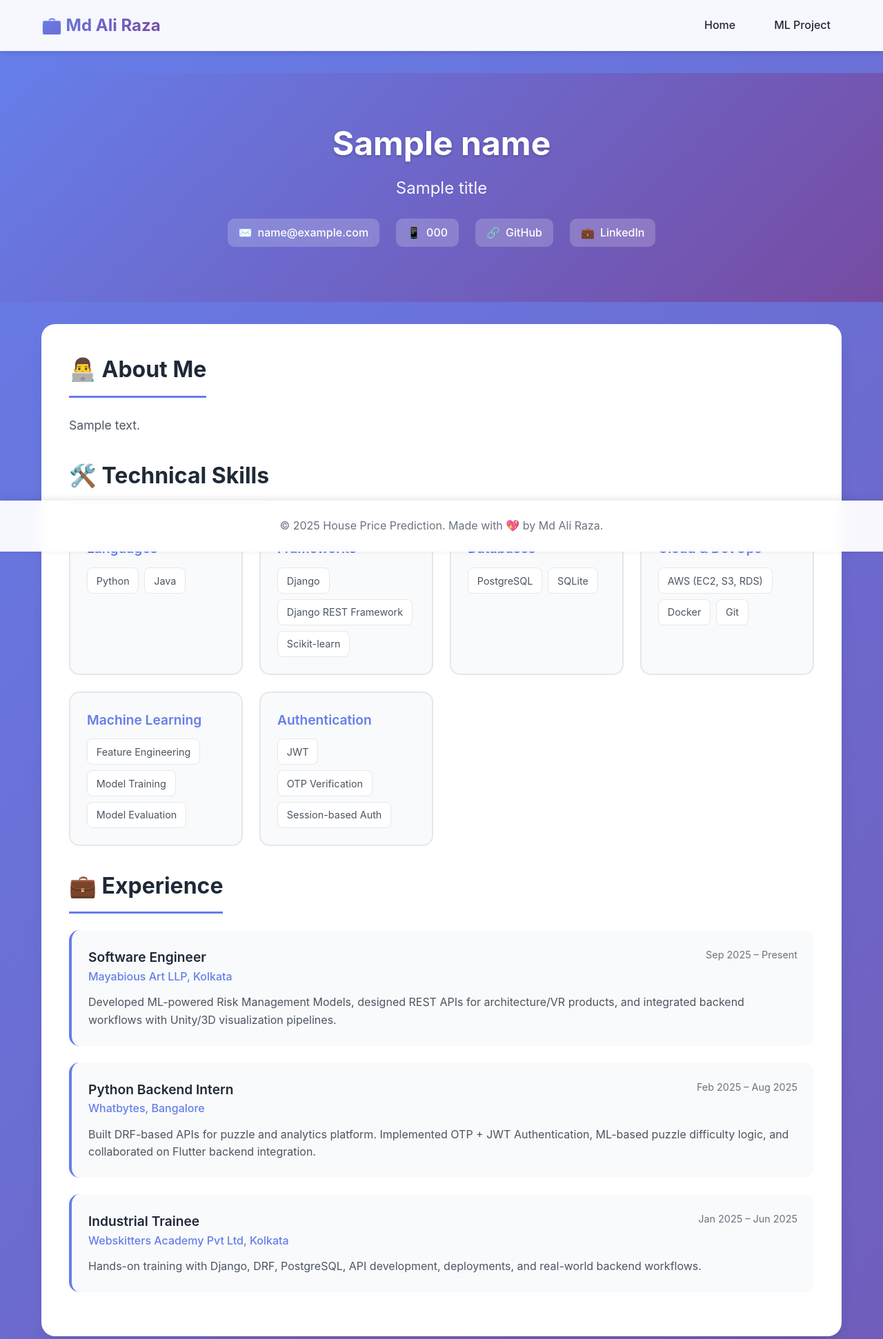
After one commit to Mdaliraza1/House-Price-Prediction-Using-RF, a Django app: template myapp/templates/portfolio_home.html in a window 1280 px wide. The commit adds this page. Shown: the top 1942 px of the page at 69% size. Run offline with Django 5.2, Linux system fonts and the light colour scheme; the template is opened without the code that fills it: most values are stand-ins (such as "Sample title", 1, 10 or a date in 2020).

Commit message:
Add portfolio homepage with professional CV showcase and ML project navigation

```diff
--- a/myapp/static/css/style.css
+++ b/myapp/static/css/style.css
@@ -73,11 +73,20 @@ body {
     color: var(--text-primary);
     text-decoration: none;
     font-weight: 500;
-    transition: color 0.3s ease;
+    transition: all 0.3s ease;
+    padding: 0.5rem 1rem;
+    border-radius: 8px;
 }
 
 .nav-link:hover {
     color: var(--primary-color);
+    background: rgba(102, 126, 234, 0.1);
+}
+
+.nav-link.active {
+    color: var(--primary-color);
+    background: rgba(102, 126, 234, 0.15);
+    font-weight: 600;
 }
 
 /* Main Content */
--- a/myapp/templates/base.html
+++ b/myapp/templates/base.html
@@ -11,9 +11,10 @@
 <body>
     <header class="header">
         <div class="container">
-            <h1 class="logo">🏠 House Price Predictor</h1>
+            <h1 class="logo">💼 Md Ali Raza</h1>
             <nav class="nav">
-                <a href="/" class="nav-link">Home</a>
+                <a href="{% url 'myapp:portfolio_home' %}" class="nav-link">Home</a>
+                <a href="{% url 'myapp:predict_price' %}" class="nav-link">ML Project</a>
             </nav>
         </div>
     </header>
--- /dev/null
+++ b/myapp/templates/portfolio_home.html
@@ -0,0 +1,524 @@
+{% extends 'base.html' %}
+{% load static %}
+
+{% block title %}{{ name }} - Portfolio{% endblock %}
+
+{% block extra_css %}
+<style>
+    /* Portfolio-specific styles */
+    .portfolio-hero {
+        background: linear-gradient(135deg, #667eea 0%, #764ba2 100%);
+        color: white;
+        padding: 4rem 0 3rem;
+        text-align: center;
+    }
+
+    .profile-section {
+        margin-bottom: 2rem;
+    }
+
+    .profile-name {
+        font-size: 3rem;
+        font-weight: 700;
+        margin-bottom: 0.5rem;
+        text-shadow: 0 2px 4px rgba(0, 0, 0, 0.2);
+    }
+
+    .profile-title {
+        font-size: 1.5rem;
+        opacity: 0.95;
+        margin-bottom: 1.5rem;
+    }
+
+    .contact-links {
+        display: flex;
+        justify-content: center;
+        gap: 1.5rem;
+        flex-wrap: wrap;
+        margin-top: 1.5rem;
+    }
+
+    .contact-link {
+        display: flex;
+        align-items: center;
+        gap: 0.5rem;
+        color: white;
+        text-decoration: none;
+        padding: 0.5rem 1rem;
+        background: rgba(255, 255, 255, 0.2);
+        backdrop-filter: blur(10px);
+        border-radius: 10px;
+        transition: all 0.3s ease;
+        font-weight: 500;
+    }
+
+    .contact-link:hover {
+        background: rgba(255, 255, 255, 0.3);
+        transform: translateY(-2px);
+    }
+
+    .content-section {
+        background: white;
+        border-radius: 20px;
+        padding: 2.5rem;
+        margin: 2rem auto;
+        max-width: 1200px;
+        box-shadow: 0 20px 25px -5px rgba(0, 0, 0, 0.1);
+    }
+
+    .section-title {
+        font-size: 2rem;
+        font-weight: 700;
+        color: #1f2937;
+        margin-bottom: 1.5rem;
+        padding-bottom: 0.75rem;
+        border-bottom: 3px solid #667eea;
+        display: inline-block;
+    }
+
+    .summary-text {
+        font-size: 1.1rem;
+        line-height: 1.8;
+        color: #4b5563;
+        margin-bottom: 2rem;
+    }
+
+    .skills-grid {
+        display: grid;
+        grid-template-columns: repeat(auto-fit, minmax(250px, 1fr));
+        gap: 1.5rem;
+        margin-bottom: 2rem;
+    }
+
+    .skill-category {
+        background: #f9fafb;
+        padding: 1.5rem;
+        border-radius: 15px;
+        border: 2px solid #e5e7eb;
+        transition: all 0.3s ease;
+    }
+
+    .skill-category:hover {
+        border-color: #667eea;
+        transform: translateY(-3px);
+        box-shadow: 0 10px 15px -3px rgba(0, 0, 0, 0.1);
+    }
+
+    .skill-category-title {
+        font-size: 1.2rem;
+        font-weight: 600;
+        color: #667eea;
+        margin-bottom: 0.75rem;
+    }
+
+    .skill-items {
+        display: flex;
+        flex-wrap: wrap;
+        gap: 0.5rem;
+    }
+
+    .skill-tag {
+        background: white;
+        padding: 0.4rem 0.8rem;
+        border-radius: 8px;
+        font-size: 0.9rem;
+        color: #4b5563;
+        border: 1px solid #e5e7eb;
+    }
+
+    .projects-section {
+        margin-top: 3rem;
+    }
+
+    .projects-grid {
+        display: grid;
+        grid-template-columns: repeat(auto-fit, minmax(300px, 1fr));
+        gap: 2rem;
+        margin-top: 2rem;
+    }
+
+    .project-card {
+        background: linear-gradient(135deg, #667eea 0%, #764ba2 100%);
+        border-radius: 20px;
+        padding: 2rem;
+        color: white;
+        transition: all 0.3s ease;
+        cursor: pointer;
+        text-decoration: none;
+        display: block;
+        box-shadow: 0 10px 15px -3px rgba(0, 0, 0, 0.1);
+    }
+
+    .project-card:hover {
+        transform: translateY(-5px);
+        box-shadow: 0 20px 25px -5px rgba(0, 0, 0, 0.2);
+    }
+
+    .project-icon {
+        font-size: 3rem;
+        margin-bottom: 1rem;
+    }
+
+    .project-name {
+        font-size: 1.5rem;
+        font-weight: 700;
+        margin-bottom: 0.75rem;
+    }
+
+    .project-description {
+        font-size: 1rem;
+        opacity: 0.95;
+        line-height: 1.6;
+        margin-bottom: 1rem;
+    }
+
+    .project-tech {
+        display: flex;
+        flex-wrap: wrap;
+        gap: 0.5rem;
+        margin-top: 1rem;
+    }
+
+    .tech-badge {
+        background: rgba(255, 255, 255, 0.2);
+        backdrop-filter: blur(10px);
+        padding: 0.3rem 0.8rem;
+        border-radius: 8px;
+        font-size: 0.85rem;
+        font-weight: 500;
+    }
+
+    .cta-button {
+        display: inline-flex;
+        align-items: center;
+        gap: 0.5rem;
+        background: white;
+        color: #667eea;
+        padding: 0.5rem 1rem;
+        border-radius: 10px;
+        font-weight: 600;
+        margin-top: 1rem;
+        transition: all 0.3s ease;
+    }
+
+    .project-card:hover .cta-button {
+        background: #f9fafb;
+        transform: translateX(5px);
+    }
+
+    .experience-section {
+        margin-top: 2rem;
+    }
+
+    .experience-item {
+        background: #f9fafb;
+        padding: 1.5rem;
+        border-radius: 15px;
+        margin-bottom: 1.5rem;
+        border-left: 4px solid #667eea;
+    }
+
+    .experience-header {
+        display: flex;
+        justify-content: space-between;
+        align-items: flex-start;
+        margin-bottom: 0.75rem;
+        flex-wrap: wrap;
+        gap: 0.5rem;
+    }
+
+    .experience-role {
+        font-size: 1.2rem;
+        font-weight: 600;
+        color: #1f2937;
+    }
+
+    .experience-company {
+        color: #667eea;
+        font-weight: 500;
+    }
+
+    .experience-duration {
+        color: #6b7280;
+        font-size: 0.9rem;
+    }
+
+    .experience-description {
+        color: #4b5563;
+        line-height: 1.6;
+    }
+
+    @media (max-width: 768px) {
+        .profile-name {
+            font-size: 2rem;
+        }
+
+        .profile-title {
+            font-size: 1.2rem;
+        }
+
+        .content-section {
+            padding: 1.5rem;
+        }
+
+        .section-title {
+            font-size: 1.5rem;
+        }
+
+        .contact-links {
+            flex-direction: column;
+            align-items: center;
+        }
+
+        .projects-grid {
+            grid-template-columns: 1fr;
+        }
+    }
+</style>
+{% endblock %}
+
+{% block content %}
+<div class="portfolio-hero">
+    <div class="container">
+        <div class="profile-section">
+            <h1 class="profile-name">{{ name }}</h1>
+            <p class="profile-title">{{ title }}</p>
+
+            <div class="contact-links">
+                <a href="mailto:{{ email }}" class="contact-link">
+                    <span>✉️</span>
+                    <span>{{ email }}</span>
+                </a>
+                <a href="tel:{{ phone }}" class="contact-link">
+                    <span>📱</span>
+                    <span>{{ phone }}</span>
+                </a>
+                <a href="https://github.com/{{ github }}" target="_blank" class="contact-link">
+                    <span>🔗</span>
+                    <span>GitHub</span>
+                </a>
+                <a href="https://linkedin.com/in/{{ linkedin }}" target="_blank" class="contact-link">
+                    <span>💼</span>
+                    <span>LinkedIn</span>
+                </a>
+            </div>
+        </div>
+    </div>
+</div>
+
+<div class="container">
+    <!-- About Section -->
+    <div class="content-section">
+        <h2 class="section-title">👨‍💻 About Me</h2>
+        <p class="summary-text">{{ summary }}</p>
+
+        <!-- Skills Section -->
+        <div class="skills-section">
+            <h3 class="section-title">🛠️ Technical Skills</h3>
+            <div class="skills-grid">
+                <div class="skill-category">
+                    <h4 class="skill-category-title">Languages</h4>
+                    <div class="skill-items">
+                        <span class="skill-tag">Python</span>
+                        <span class="skill-tag">Java</span>
+                    </div>
+                </div>
+                <div class="skill-category">
+                    <h4 class="skill-category-title">Frameworks</h4>
+                    <div class="skill-items">
+                        <span class="skill-tag">Django</span>
+                        <span class="skill-tag">Django REST Framework</span>
+                        <span class="skill-tag">Scikit-learn</span>
+                    </div>
+                </div>
+                <div class="skill-category">
+                    <h4 class="skill-category-title">Databases</h4>
+                    <div class="skill-items">
+                        <span class="skill-tag">PostgreSQL</span>
+                        <span class="skill-tag">SQLite</span>
+                    </div>
+                </div>
+                <div class="skill-category">
+                    <h4 class="skill-category-title">Cloud & DevOps</h4>
+                    <div class="skill-items">
+                        <span class="skill-tag">AWS (EC2, S3, RDS)</span>
+                        <span class="skill-tag">Docker</span>
+                        <span class="skill-tag">Git</span>
+                    </div>
+                </div>
+                <div class="skill-category">
+                    <h4 class="skill-category-title">Machine Learning</h4>
+                    <div class="skill-items">
+                        <span class="skill-tag">Feature Engineering</span>
+                        <span class="skill-tag">Model Training</span>
+                        <span class="skill-tag">Model Evaluation</span>
+                    </div>
+                </div>
+                <div class="skill-category">
+                    <h4 class="skill-category-title">Authentication</h4>
+                    <div class="skill-items">
+                        <span class="skill-tag">JWT</span>
+                        <span class="skill-tag">OTP Verification</span>
+                        <span class="skill-tag">Session-based Auth</span>
+                    </div>
+                </div>
+            </div>
+        </div>
+
+        <!-- Experience Section -->
+        <div class="experience-section">
+            <h3 class="section-title">💼 Experience</h3>
+
+            <div class="experience-item">
+                <div class="experience-header">
+                    <div>
+                        <div class="experience-role">Software Engineer</div>
+                        <div class="experience-company">Mayabious Art LLP, Kolkata</div>
+                    </div>
+                    <div class="experience-duration">Sep 2025 – Present</div>
+                </div>
+                <p class="experience-description">
+                    Developed ML-powered Risk Management Models, designed REST APIs for architecture/VR products, and integrated backend workflows with Unity/3D visualization pipelines.
+                </p>
+            </div>
+
+            <div class="experience-item">
+                <div class="experience-header">
+                    <div>
+                        <div class="experience-role">Python Backend Intern</div>
+                        <div class="experience-company">Whatbytes, Bangalore</div>
+                    </div>
+                    <div class="experience-duration">Feb 2025 – Aug 2025</div>
+                </div>
+                <p class="experience-description">
+                    Built DRF-based APIs for puzzle and analytics platform. Implemented OTP + JWT Authentication, ML-based puzzle difficulty logic, and collaborated on Flutter backend integration.
+                </p>
+            </div>
+
+            <div class="experience-item">
+                <div class="experience-header">
+                    <div>
+                        <div class="experience-role">Industrial Trainee</div>
+                        <div class="experience-company">Webskitters Academy Pvt Ltd, Kolkata</div>
+                    </div>
+                    <div class="experience-duration">Jan 2025 – Jun 2025</div>
+                </div>
+                <p class="experience-description">
+                    Hands-on training with Django, DRF, PostgreSQL, API development, deployments, and real-world backend workflows.
+                </p>
+            </div>
+        </div>
+    </div>
+
+    <!-- Projects Section -->
+    <div class="content-section projects-section">
+        <h2 class="section-title">🚀 Featured Projects</h2>
+
+        <div class="projects-grid">
+            <!-- House Price Prediction Project -->
+            <a href="{% url 'myapp:predict_price' %}" class="project-card">
+                <div class="project-icon">🏠</div>
+                <h3 class="project-name">House Price Prediction</h3>
+                <p class="project-description">
+                    ML-powered house price prediction system using Random Forest and OLS regression models with comprehensive EDA, VIF analysis, feature engineering, and outlier handling.
+                </p>
+                <div class="project-tech">
+                    <span class="tech-badge">Django</span>
+                    <span class="tech-badge">Scikit-learn</span>
+                    <span class="tech-badge">Random Forest</span>
+                    <span class="tech-badge">Feature Engineering</span>
+                </div>
+                <div class="cta-button">
+                    Try It Now →
+                </div>
+            </a>
+
+            <!-- DailyIQ Project -->
+            <div class="project-card" style="background: linear-gradient(135deg, #f093fb 0%, #f5576c 100%);">
+                <div class="project-icon">📊</div>
+                <h3 class="project-name">DailyIQ - Personal Analytics</h3>
+                <p class="project-description">
+                    Backend APIs and ML-based scoring algorithms for personal analytics and behavioral risk prediction with real-time insights.
+                </p>
+                <div class="project-tech">
+                    <span class="tech-badge">Django REST Framework</span>
+                    <span class="tech-badge">Machine Learning</span>
+                    <span class="tech-badge">Analytics</span>
+                </div>
+                <div class="cta-button">
+                    View on Play Store →
+                </div>
+            </div>
+
+            <!-- Fixly Project -->
+            <div class="project-card" style="background: linear-gradient(135deg, #4facfe 0%, #00f2fe 100%);">
+                <div class="project-icon">🔧</div>
+                <h3 class="project-name">Fixly - Local Service Platform</h3>
+                <p class="project-description">
+                    Complete Django + DRF backend with dual-role authentication, service listings, user/provider dashboards, and real-time booking system.
+                </p>
+                <div class="project-tech">
+                    <span class="tech-badge">Django</span>
+                    <span class="tech-badge">DRF</span>
+                    <span class="tech-badge">JWT Auth</span>
+                    <span class="tech-badge">PostgreSQL</span>
+                </div>
+                <div class="cta-button">
+                    View on GitHub →
+                </div>
+            </div>
+        </div>
+    </div>
+
+    <!-- Education Section -->
+    <div class="content-section">
+        <h2 class="section-title">🎓 Education</h2>
+
+        <div class="experience-item">
+            <div class="experience-header">
+                <div>
+                    <div class="experience-role">B.Tech in Computer Science & Engineering (Data Science)</div>
+                    <div class="experience-company">MCKV Institute of Engineering, Kolkata</div>
+                </div>
+                <div class="experience-duration">Aug 2022 – June 2025</div>
+            </div>
+            <p class="experience-description">CGPA: 7.52</p>
+        </div>
+
+        <div class="experience-item">
+            <div class="experience-header">
+                <div>
+                    <div class="experience-role">Diploma in Mechanical Engineering</div>
+                    <div class="experience-company">Calcutta Institute of Technology, Kolkata</div>
+                </div>
+                <div class="experience-duration">Aug 2019 – Jul 2022</div>
+            </div>
+            <p class="experience-description">CGPA: 7.8</p>
+        </div>
+    </div>
+
+    <!-- Certifications Section -->
+    <div class="content-section">
+        <h2 class="section-title">🏆 Certifications</h2>
+
+        <div class="skills-grid">
+            <div class="skill-category">
+                <h4 class="skill-category-title">🏅 Python (Basic)</h4>
+                <p style="color: #6b7280; font-size: 0.9rem; margin-top: 0.5rem;">HackerRank - 2023</p>
+            </div>
+            <div class="skill-category">
+                <h4 class="skill-category-title">💻 Software Engineer</h4>
+                <p style="color: #6b7280; font-size: 0.9rem; margin-top: 0.5rem;">HackerRank - 2023</p>
+            </div>
+            <div class="skill-category">
+                <h4 class="skill-category-title">📊 Data Science Foundation</h4>
+                <p style="color: #6b7280; font-size: 0.9rem; margin-top: 0.5rem;">Great Learning - 2023</p>
+            </div>
+            <div class="skill-category">
+                <h4 class="skill-category-title">☕ Java Programmer</h4>
+                <p style="color: #6b7280; font-size: 0.9rem; margin-top: 0.5rem;">2022</p>
+            </div>
+        </div>
+    </div>
+</div>
+{% endblock %}
--- a/myapp/urls.py
+++ b/myapp/urls.py
@@ -4,5 +4,6 @@ from . import views
 app_name = 'myapp'
 
 urlpatterns = [
-    path('', views.predict_price, name='predict_price'),
+    path('', views.portfolio_home, name='portfolio_home'),
+    path('house-price-prediction/', views.predict_price, name='predict_price'),
 ]
```
Also changed, not shown: myapp/templates/predict.html (+38 -2 lines), myapp/views.py (+16 -0 lines), README.md.
